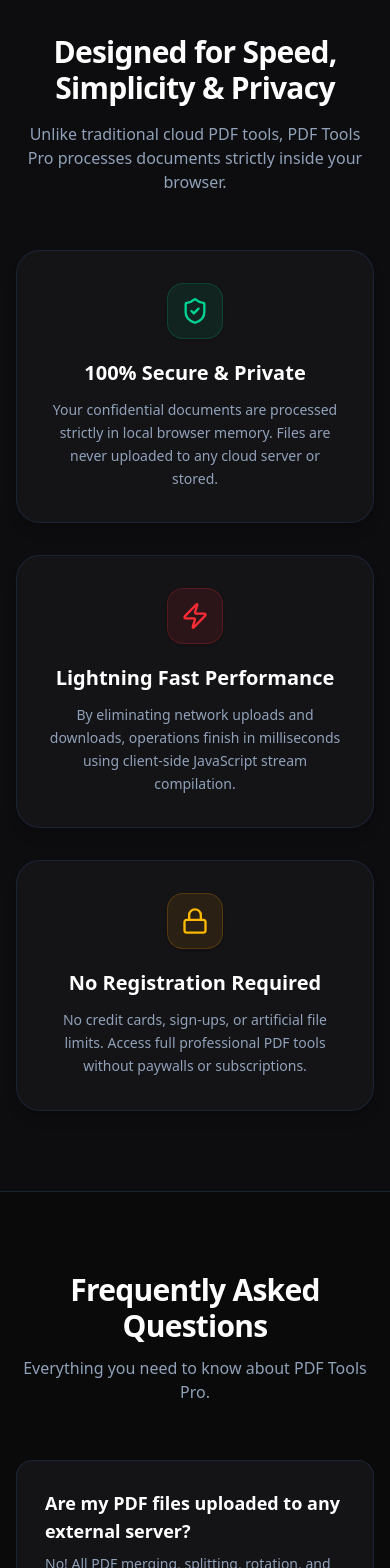
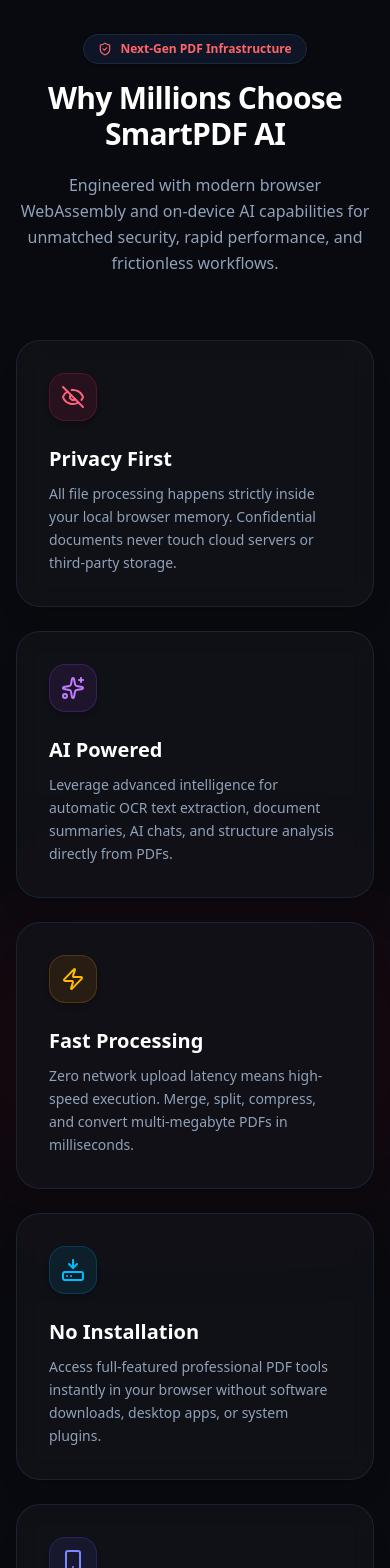
Before and after one commit to mmridanga-tech/pdf-tools-pro-v2, a React (Vite) app: page / in a window 390 px wide. Shown: the part 8800-10368 px from the top of the page. Built offline with nearby package versions, Linux system fonts and the light colour scheme; no server answers.

Commit message:
Phase 3 — "Why Choose SmartPDF AI"

```diff
--- a/src/pages/Home.tsx
+++ b/src/pages/Home.tsx
@@ -5,7 +5,7 @@
 import { ToolCard } from '../components/ToolCard';
 import { PDF_TOOLS } from '../utils/toolsData';
 import { ToolCategory } from '../types/toolTypes';
-import { ShieldCheck, Zap, Lock, HelpCircle, Star } from 'lucide-react';
+import { ShieldCheck, Zap, Lock, HelpCircle, Star, EyeOff, Sparkles, HardDriveDownload, Smartphone } from 'lucide-react';
 import { SEO } from '../components/SEO';
 import { getFavoriteTools } from '../utils/storageUtils';
 
@@ -122,58 +122,163 @@
         </AnimatePresence>
       </section>
 
-      {/* Features & Security Section */}
-      <section className="bg-[#0D0D0F] border-y border-slate-800/80 py-20">
-        <div className="max-w-7xl mx-auto px-4 sm:px-6 lg:px-8">
-          <div className="text-center max-w-3xl mx-auto mb-14">
-            <h2 className="text-3xl sm:text-4xl font-extrabold text-white tracking-tight mb-4">
-              Designed for Speed, Simplicity & Privacy
-            </h2>
-            <p className="text-slate-400 text-base sm:text-lg">
-              Unlike traditional cloud PDF tools, PDF Tools Pro processes documents strictly inside your browser.
-            </p>
+      {/* Why Choose SmartPDF AI Section */}
+      <section className="bg-[#090A0F] border-y border-slate-800/80 py-20 sm:py-28 relative overflow-hidden">
+        {/* Subtle background ambient light */}
+        <div className="absolute top-1/2 left-1/2 -translate-x-1/2 -translate-y-1/2 w-[600px] h-[300px] bg-red-600/5 blur-3xl rounded-full pointer-events-none" />
+
+        <div className="max-w-7xl mx-auto px-4 sm:px-6 lg:px-8 relative z-10">
+          <div className="text-center max-w-3xl mx-auto mb-16">
+            <motion.div
+              initial={{ opacity: 0, y: -10 }}
+              whileInView={{ opacity: 1, y: 0 }}
+              viewport={{ once: true }}
+              transition={{ duration: 0.4 }}
+              className="inline-flex items-center gap-2 px-3.5 py-1.5 rounded-full bg-slate-900/90 border border-slate-800 text-xs font-semibold text-red-400 mb-4 shadow-sm"
+            >
+              <ShieldCheck className="w-3.5 h-3.5 text-red-400" />
+              <span>Next-Gen PDF Infrastructure</span>
+            </motion.div>
+
+            <motion.h2
+              initial={{ opacity: 0, y: 12 }}
+              whileInView={{ opacity: 1, y: 0 }}
+              viewport={{ once: true }}
+              transition={{ duration: 0.4, delay: 0.08 }}
+              className="text-3xl sm:text-4xl lg:text-5xl font-extrabold text-white tracking-tight mb-5"
+            >
+              Why Millions Choose SmartPDF AI
+            </motion.h2>
+
+            <motion.p
+              initial={{ opacity: 0, y: 12 }}
+              whileInView={{ opacity: 1, y: 0 }}
+              viewport={{ once: true }}
+              transition={{ duration: 0.4, delay: 0.16 }}
+              className="text-slate-400 text-base sm:text-lg leading-relaxed"
+            >
+              Engineered with modern browser WebAssembly and on-device AI capabilities for unmatched security, rapid performance, and frictionless workflows.
+            </motion.p>
           </div>
 
-          <div className="grid grid-cols-1 md:grid-cols-3 gap-8">
+          <div className="grid grid-cols-1 md:grid-cols-2 lg:grid-cols-3 gap-6 sm:gap-8">
+            {/* 1. Privacy First */}
             <motion.div
-              whileHover={{ y: -4 }}
-              transition={{ duration: 0.2 }}
-              className="p-8 rounded-3xl bg-[#141417] border border-slate-800/80 text-center shadow-lg hover:border-emerald-500/30 transition-all"
+              initial={{ opacity: 0, y: 20 }}
+              whileInView={{ opacity: 1, y: 0 }}
+              viewport={{ once: true }}
+              transition={{ duration: 0.4, delay: 0.05 }}
+              whileHover={{ y: -6, scale: 1.015 }}
+              className="p-8 rounded-3xl bg-[#111218]/90 hover:bg-[#151722] border border-slate-800/80 hover:border-slate-700/80 text-left shadow-xl hover:shadow-2xl transition-all duration-300 group relative overflow-hidden backdrop-blur-md"
             >
-              <div className="w-14 h-14 rounded-2xl bg-emerald-500/10 text-emerald-400 border border-emerald-500/20 flex items-center justify-center mx-auto mb-5 shadow-sm">
-                <ShieldCheck className="w-7 h-7" />
+              <div className="w-12 h-12 rounded-2xl bg-rose-500/10 text-rose-400 border border-rose-500/20 flex items-center justify-center mb-6 group-hover:scale-110 group-hover:bg-rose-500 group-hover:text-white transition-all duration-300 shadow-md">
+                <EyeOff className="w-6 h-6" />
               </div>
-              <h3 className="text-xl font-bold text-white mb-3">100% Secure & Private</h3>
-              <p className="text-sm text-slate-400 leading-relaxed">
-                Your confidential documents are processed strictly in local browser memory. Files are never uploaded to any cloud server or stored.
+              <h3 className="text-xl font-bold text-white mb-2.5 group-hover:text-rose-400 transition-colors">
+                Privacy First
+              </h3>
+              <p className="text-sm text-slate-400 leading-relaxed group-hover:text-slate-300 transition-colors">
+                All file processing happens strictly inside your local browser memory. Confidential documents never touch cloud servers or third-party storage.
               </p>
             </motion.div>
 
+            {/* 2. AI Powered */}
             <motion.div
-              whileHover={{ y: -4 }}
-              transition={{ duration: 0.2 }}
-              className="p-8 rounded-3xl bg-[#141417] border border-slate-800/80 text-center shadow-lg hover:border-red-500/30 transition-all"
+              initial={{ opacity: 0, y: 20 }}
+              whileInView={{ opacity: 1, y: 0 }}
+              viewport={{ once: true }}
+              transition={{ duration: 0.4, delay: 0.1 }}
+              whileHover={{ y: -6, scale: 1.015 }}
+              className="p-8 rounded-3xl bg-[#111218]/90 hover:bg-[#151722] border border-slate-800/80 hover:border-slate-700/80 text-left shadow-xl hover:shadow-2xl transition-all duration-300 group relative overflow-hidden backdrop-blur-md"
             >
-              <div className="w-14 h-14 rounded-2xl bg-red-500/10 text-red-500 border border-red-500/20 flex items-center justify-center mx-auto mb-5 shadow-sm">
-                <Zap className="w-7 h-7" />
+              <div className="w-12 h-12 rounded-2xl bg-purple-500/10 text-purple-400 border border-purple-500/20 flex items-center justify-center mb-6 group-hover:scale-110 group-hover:bg-purple-500 group-hover:text-white transition-all duration-300 shadow-md">
+                <Sparkles className="w-6 h-6" />
               </div>
-              <h3 className="text-xl font-bold text-white mb-3">Lightning Fast Performance</h3>
-              <p className="text-sm text-slate-400 leading-relaxed">
-                By eliminating network uploads and downloads, operations finish in milliseconds using client-side JavaScript stream compilation.
+              <h3 className="text-xl font-bold text-white mb-2.5 group-hover:text-purple-400 transition-colors">
+                AI Powered
+              </h3>
+              <p className="text-sm text-slate-400 leading-relaxed group-hover:text-slate-300 transition-colors">
+                Leverage advanced intelligence for automatic OCR text extraction, document summaries, AI chats, and structure analysis directly from PDFs.
               </p>
             </motion.div>
 
+            {/* 3. Fast Processing */}
             <motion.div
-              whileHover={{ y: -4 }}
-              transition={{ duration: 0.2 }}
-              className="p-8 rounded-3xl bg-[#141417] border border-slate-800/80 text-center shadow-lg hover:border-amber-500/30 transition-all"
+              initial={{ opacity: 0, y: 20 }}
+              whileInView={{ opacity: 1, y: 0 }}
+              viewport={{ once: true }}
+              transition={{ duration: 0.4, delay: 0.15 }}
+              whileHover={{ y: -6, scale: 1.015 }}
+              className="p-8 rounded-3xl bg-[#111218]/90 hover:bg-[#151722] border border-slate-800/80 hover:border-slate-700/80 text-left shadow-xl hover:shadow-2xl transition-all duration-300 group relative overflow-hidden backdrop-blur-md"
             >
-              <div className="w-14 h-14 rounded-2xl bg-amber-500/10 text-amber-400 border border-amber-500/20 flex items-center justify-center mx-auto mb-5 shadow-sm">
-                <Lock className="w-7 h-7" />
+              <div className="w-12 h-12 rounded-2xl bg-amber-500/10 text-amber-400 border border-amber-500/20 flex items-center justify-center mb-6 group-hover:scale-110 group-hover:bg-amber-500 group-hover:text-white transition-all duration-300 shadow-md">
+                <Zap className="w-6 h-6" />
               </div>
-              <h3 className="text-xl font-bold text-white mb-3">No Registration Required</h3>
-              <p className="text-sm text-slate-400 leading-relaxed">
-                No credit cards, sign-ups, or artificial file limits. Access full professional PDF tools without paywalls or subscriptions.
+              <h3 className="text-xl font-bold text-white mb-2.5 group-hover:text-amber-400 transition-colors">
+                Fast Processing
+              </h3>
+              <p className="text-sm text-slate-400 leading-relaxed group-hover:text-slate-300 transition-colors">
+                Zero network upload latency means high-speed execution. Merge, split, compress, and convert multi-megabyte PDFs in milliseconds.
+              </p>
+            </motion.div>
+
+            {/* 4. No Installation */}
+            <motion.div
+              initial={{ opacity: 0, y: 20 }}
+              whileInView={{ opacity: 1, y: 0 }}
+              viewport={{ once: true }}
+              transition={{ duration: 0.4, delay: 0.2 }}
+              whileHover={{ y: -6, scale: 1.015 }}
+              className="p-8 rounded-3xl bg-[#111218]/90 hover:bg-[#151722] border border-slate-800/80 hover:border-slate-700/80 text-left shadow-xl hover:shadow-2xl transition-all duration-300 group relative overflow-hidden backdrop-blur-md"
+            >
+              <div className="w-12 h-12 rounded-2xl bg-sky-500/10 text-sky-400 border border-sky-500/20 flex items-center justify-center mb-6 group-hover:scale-110 group-hover:bg-sky-500 group-hover:text-white transition-all duration-300 shadow-md">
+                <HardDriveDownload className="w-6 h-6" />
+              </div>
+              <h3 className="text-xl font-bold text-white mb-2.5 group-hover:text-sky-400 transition-colors">
+                No Installation
+              </h3>
+              <p className="text-sm text-slate-400 leading-relaxed group-hover:text-slate-300 transition-colors">
+                Access full-featured professional PDF tools instantly in your browser without software downloads, desktop apps, or system plugins.
+              </p>
+            </motion.div>
+
+            {/* 5. Cross Platform */}
+            <motion.div
+              initial={{ opacity: 0, y: 20 }}
+              whileInView={{ opacity: 1, y: 0 }}
+              viewport={{ once: true }}
+              transition={{ duration: 0.4, delay: 0.25 }}
+              whileHover={{ y: -6, scale: 1.015 }}
+              className="p-8 rounded-3xl bg-[#111218]/90 hover:bg-[#151722] border border-slate-800/80 hover:border-slate-700/80 text-left shadow-xl hover:shadow-2xl transition-all duration-300 group relative overflow-hidden backdrop-blur-md"
+            >
+              <div className="w-12 h-12 rounded-2xl bg-indigo-500/10 text-indigo-400 border border-indigo-500/20 flex items-center justify-center mb-6 group-hover:scale-110 group-hover:bg-indigo-500 group-hover:text-white transition-all duration-300 shadow-md">
+                <Smartphone className="w-6 h-6" />
+              </div>
+              <h3 className="text-xl font-bold text-white mb-2.5 group-hover:text-indigo-400 transition-colors">
+                Cross Platform
+              </h3>
+              <p className="text-sm text-slate-400 leading-relaxed group-hover:text-slate-300 transition-colors">
+                Works fluidly across Windows, macOS, Linux, iOS, and Android. Enjoy an identical high-speed experience on mobile, tablet, or desktop.
+              </p>
+            </motion.div>
+
+            {/* 6. Secure Processing */}
+            <motion.div
+              initial={{ opacity: 0, y: 20 }}
+              whileInView={{ opacity: 1, y: 0 }}
+              viewport={{ once: true }}
+              transition={{ duration: 0.4, delay: 0.3 }}
+              whileHover={{ y: -6, scale: 1.015 }}
+              className="p-8 rounded-3xl bg-[#111218]/90 hover:bg-[#151722] border border-slate-800/80 hover:border-slate-700/80 text-left shadow-xl hover:shadow-2xl transition-all duration-300 group relative overflow-hidden backdrop-blur-md"
+            >
+              <div className="w-12 h-12 rounded-2xl bg-emerald-500/10 text-emerald-400 border border-emerald-500/20 flex items-center justify-center mb-6 group-hover:scale-110 group-hover:bg-emerald-500 group-hover:text-white transition-all duration-300 shadow-md">
+                <ShieldCheck className="w-6 h-6" />
+              </div>
+              <h3 className="text-xl font-bold text-white mb-2.5 group-hover:text-emerald-400 transition-colors">
+                Secure Processing
+              </h3>
+              <p className="text-sm text-slate-400 leading-relaxed group-hover:text-slate-300 transition-colors">
+                Client-side sandboxed execution prevents unauthorized data access, file retention, or telemetry logging. Your files remain 100% under your control.
               </p>
             </motion.div>
           </div>
```
